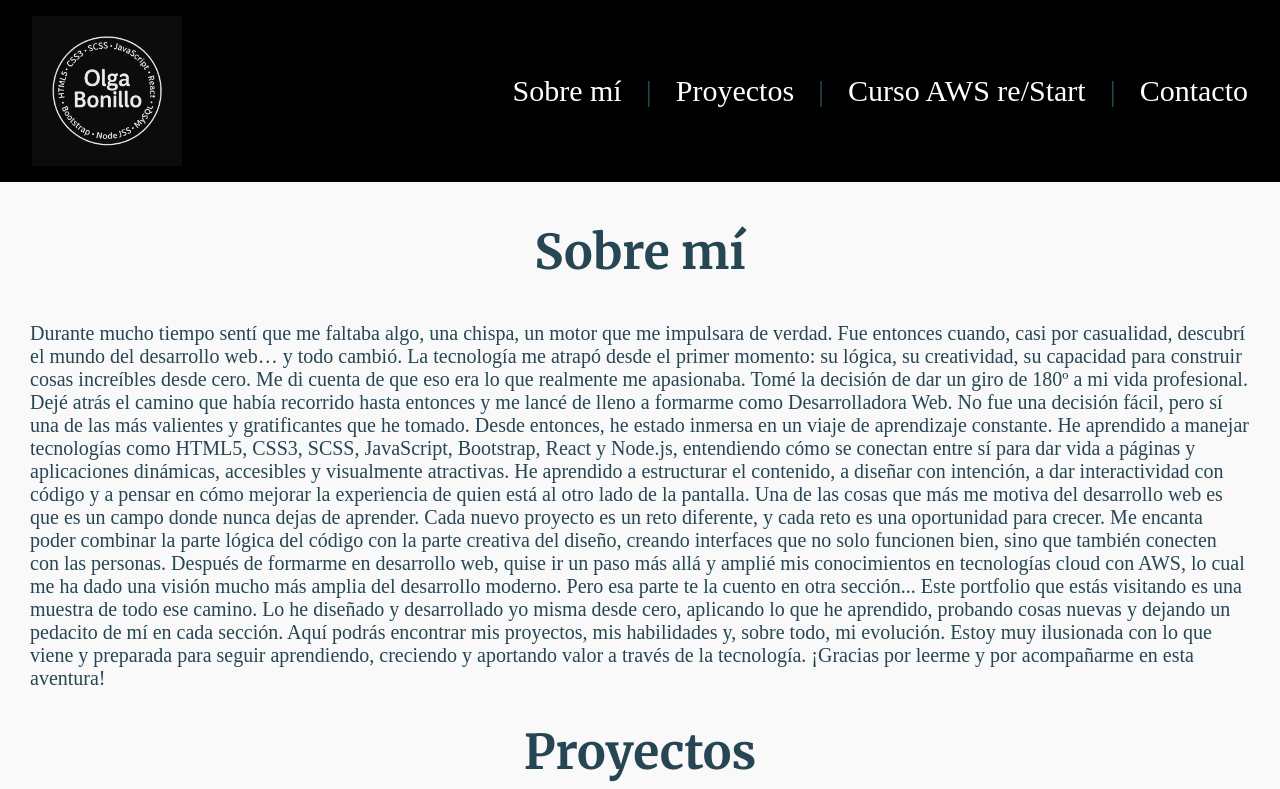
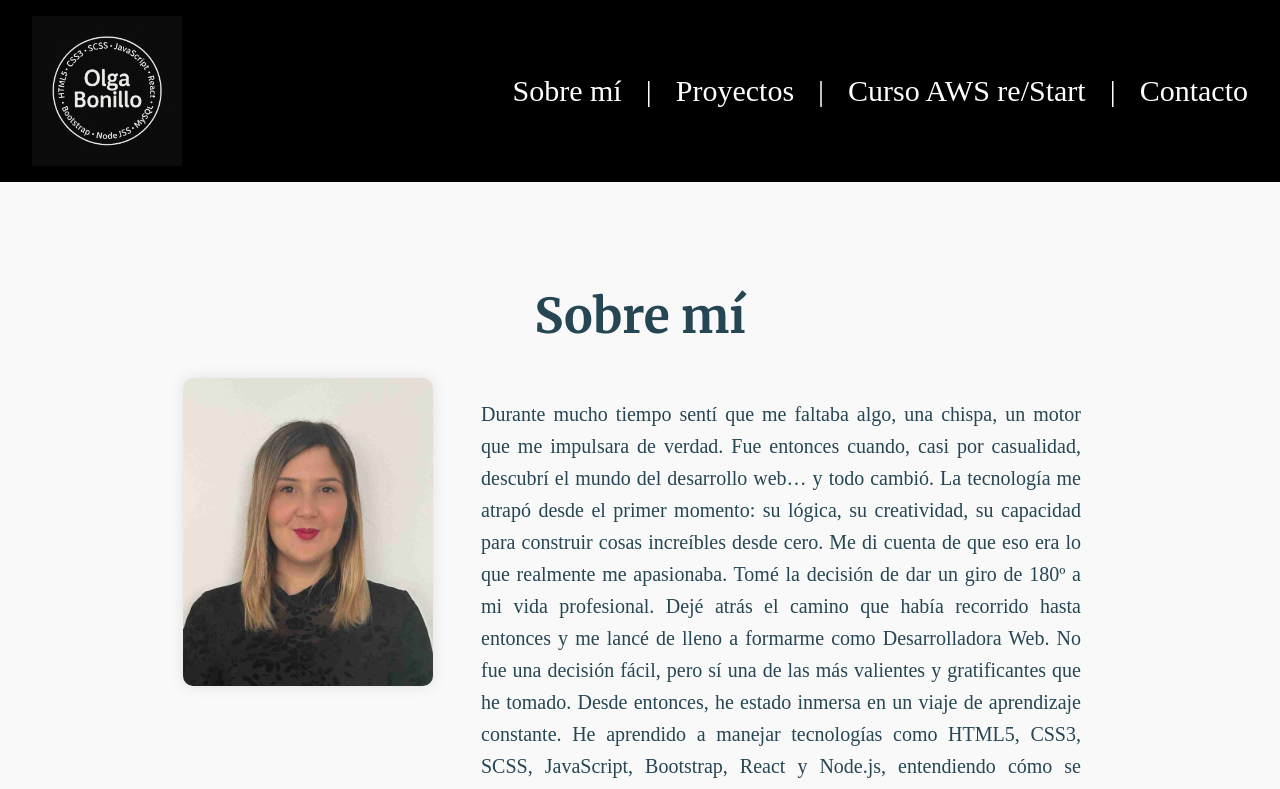
Before and after one commit to olgabonillo/mi-portfolio, a React (Vite) app: page / in a window 1280 px wide. Shown: the top 789 px of the page. Built offline with nearby package versions, Linux system fonts and the light colour scheme; a web font is replaced by a local one.

Commit message:
changes in about

```diff
--- a/src/components/AWS.jsx
+++ b/src/components/AWS.jsx
@@ -1,6 +1,7 @@
 const Header = () => {
     return (
       <header>
+        <section id="3">
         <h1 className="title-sections">Sobre AWS re/Start</h1>
         <p className='text-sections'>Recientemente, completé con éxito un bootcamp intensivo de AWS re/Start, una experiencia que marcó un antes y un después en mi carrera profesional.
 
@@ -27,6 +28,7 @@ Gracias a este bootcamp, adquirí una sólida base en redes, sistemas operativos
 
 Estoy muy ilusionada con todo lo que viene, y con muchas ganas de seguir creciendo en este camino. Esta página que estás viendo forma parte de ese proyecto: mi manera de mostrar lo que sé hacer, lo que he aprendido y lo que estoy construyendo.
 </p>
+</section>
       </header>
     );
   };
--- a/src/components/About.jsx
+++ b/src/components/About.jsx
@@ -1,13 +1,18 @@
 import "../styles/About.scss";
-
+import foto from "../assets/foto.jpeg"; // Esta foto es provisional, la quiero cambiar por otra más profesional
 const About = () => {
   console.log("El componente About se ha creado");
 
   return (
-    <section id="quien-soy">
+    <section id="1" className="about-section">
       <h1 className="title-sections">Sobre mí</h1>
-      <p className="text-sections">
-        Durante mucho tiempo sentí que me faltaba algo, una chispa, un motor que
+      <div className="about-container">
+        <div className="about-image">
+          <img src={foto} alt="Foto de Olga Bonillo" />
+        </div>
+        <div className="text-sections">
+          <p>
+          Durante mucho tiempo sentí que me faltaba algo, una chispa, un motor que
         me impulsara de verdad. Fue entonces cuando, casi por casualidad,
         descubrí el mundo del desarrollo web… y todo cambió. La tecnología me
         atrapó desde el primer momento: su lógica, su creatividad, su capacidad
@@ -40,7 +45,9 @@ const About = () => {
         ilusionada con lo que viene y preparada para seguir aprendiendo,
         creciendo y aportando valor a través de la tecnología. ¡Gracias por
         leerme y por acompañarme en esta aventura!
-      </p>
+          </p>
+        </div>
+      </div>
     </section>
   );
 };
--- a/src/components/Footer.jsx
+++ b/src/components/Footer.jsx
@@ -1,7 +1,9 @@
 const Header = () => {
     return (
       <header>
+        <section id="4">
         <h1 className="title-sections">Contacto</h1>
+        </section>
       </header>
     );
   };
--- a/src/components/Header.jsx
+++ b/src/components/Header.jsx
@@ -11,15 +11,15 @@ const Header = () => {
           <li>
             <a href="#1" className="links">Sobre mí</a>
           </li>
-          <li>|</li>
+          <li className="separated">|</li>
           <li>
             <a href="#2" className="links">Proyectos</a>
           </li>
-          <li>|</li>
+          <li className="separated">|</li>
           <li>
             <a href="#3" className="links">Curso AWS re/Start</a>
           </li>
-          <li>|</li>
+          <li className="separated">|</li>
           <li>
             <a href="#4"className="links" >Contacto</a>
           </li>
--- a/src/components/Projects.jsx
+++ b/src/components/Projects.jsx
@@ -3,6 +3,7 @@ import '../styles/Projects.scss'
 const Header = () => {
   return (
     <header>
+      <section id='2'>
       <h1 className="title-sections">Proyectos</h1>
       <div className="container">
         <p className="text-sections">
@@ -84,6 +85,7 @@ const Header = () => {
           https://olgabonillo.github.io/proyecto-personal-olga-bonillo/
         </a>
       </div>
+      </section>
     </header>
   );
 };
--- a/src/styles/About.scss
+++ b/src/styles/About.scss
@@ -7,11 +7,46 @@
   text-align: center;
   font-size: 3rem;
   font-family: "Merriweather", serif;
+  margin-bottom: 2rem;
+}
+
+.about-section {
+  padding: 4rem 2rem;
+}
+
+.about-container {
+  display: flex;
+  justify-content: center;
+  align-items: flex-start;
+  gap: 2rem;
+  flex-wrap: wrap; // para que sea responsive automáticamente
+}
+
+.about-image img {
+  width: 250px;
+  height: auto;
+  border-radius: 10px;
+  box-shadow: 0 0 15px rgba(0, 0, 0, 0.1);
 }
 
 .text-sections {
   font-family: "Delius", cursive;
   font-size: 20px;
-    padding-left: 30px;
-    padding-right: 30px;
+  line-height: 1.6;
+  max-width: 600px;
+  text-align: justify;
+  padding: 0 1rem;
 }
+
+/* RESPONSIVE */
+@media (max-width: 768px) {
+  .about-container {
+    flex-direction: column;
+    align-items: center;
+  }
+
+  .text-sections {
+    text-align: left;
+    padding: 0 1rem;
+  }
+}
--- a/src/styles/Header.scss
+++ b/src/styles/Header.scss
@@ -35,6 +35,10 @@ nav {
   }
 }
 
+.separated {
+  color: white;
+}
+
 .links {
   color: white;
 }
--- a/src/styles/main.scss
+++ b/src/styles/main.scss
@@ -6,4 +6,5 @@ body {
   font-family: variables.$font-main;
   margin: 0;
   padding: 0;
+  scroll-behavior: smooth;
 }
```
Also changed, not shown: src/assets/foto.jpeg (added). Lines whose indentation alone changed are shown as unchanged.
